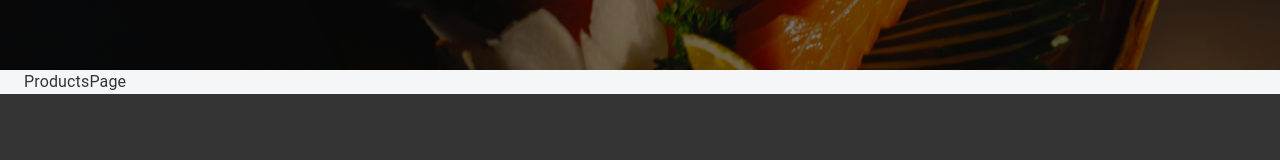
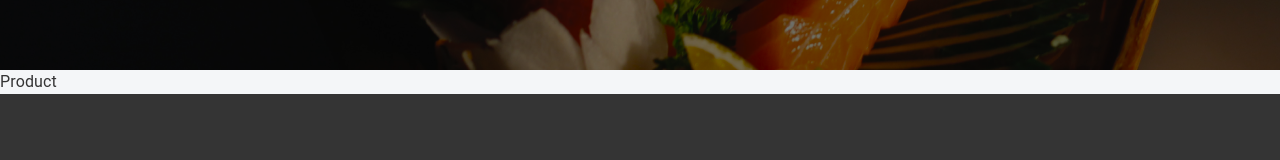
Before and after one commit to Aliy26/burak-react, a React (Create React App) app: page /products in a window 1280 px wide. Shown: the part 330-490 px from the top of the page. Built offline with nearby package versions, Linux system fonts and the light colour scheme.

Commit message:
feat: developed productPage nested routing system

```diff
--- a/src/app/components/divider/index.tsx
+++ b/src/app/components/divider/index.tsx
@@ -1,5 +1,5 @@
-import React from 'react';
-import styled from 'styled-components';
+import React from "react";
+import styled from "styled-components";
 
 export interface IDividerProps {
   width?: string;
--- /dev/null
+++ b/src/app/screens/productsPage/ChosenProduct.tsx
@@ -0,0 +1,3 @@
+export default function ChosenProduct() {
+  return <div>ChosenProduct</div>;
+}
--- /dev/null
+++ b/src/app/screens/productsPage/Products.tsx
@@ -0,0 +1,3 @@
+export default function Product() {
+  return <div>Product</div>;
+}
--- a/src/app/screens/productsPage/index.tsx
+++ b/src/app/screens/productsPage/index.tsx
@@ -1,5 +1,23 @@
+import React from "react";
+import { Route, Switch, useRouteMatch } from "react-router-dom";
 import { Container } from "@mui/material";
+import ChosenProduct from "./ChosenProduct";
+import Products from "./Products";
 
 export default function ProductsPage() {
-  return <Container>ProductsPage</Container>;
+  const products = useRouteMatch();
+  console.log("products", products);
+
+  return (
+    <div className="products-page">
+      <Switch>
+        <Route path={`${products.path}/:productId`}>
+          <ChosenProduct />
+        </Route>
+        <Route path={`${products.path}`}>
+          <Products />
+        </Route>
+      </Switch>
+    </div>
+  );
 }
--- a/src/css/home.css
+++ b/src/css/home.css
@@ -291,12 +291,13 @@
   height: 335px;
   width: 300px;
   cursor: pointer;
+  border: none;
 }
 
 .homepage .cards-frame .member-nickname {
   display: flex;
   justify-content: center;
-  margin-top: 10px;
+  margin-top: 7px;
 }
 
 .homepage .cards-frame .no-data {
```
Lines whose indentation alone changed are shown as unchanged.
